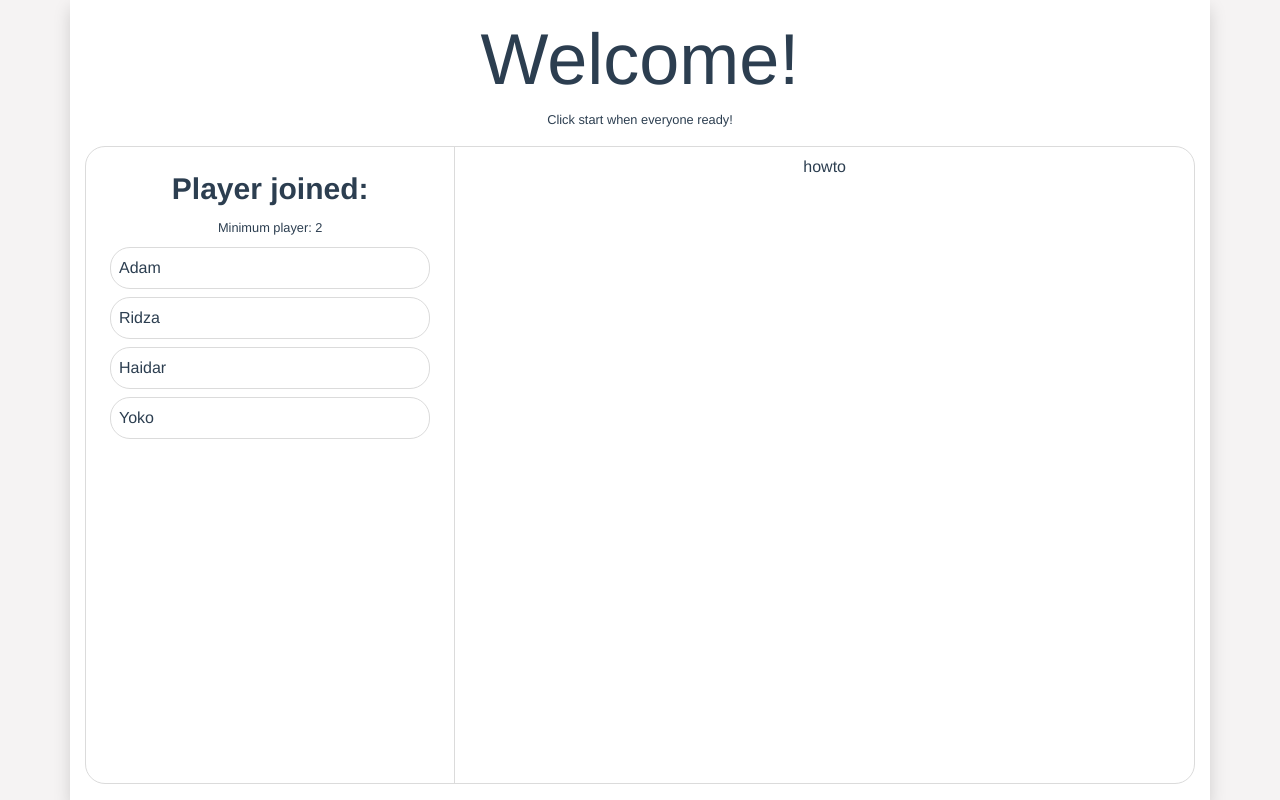
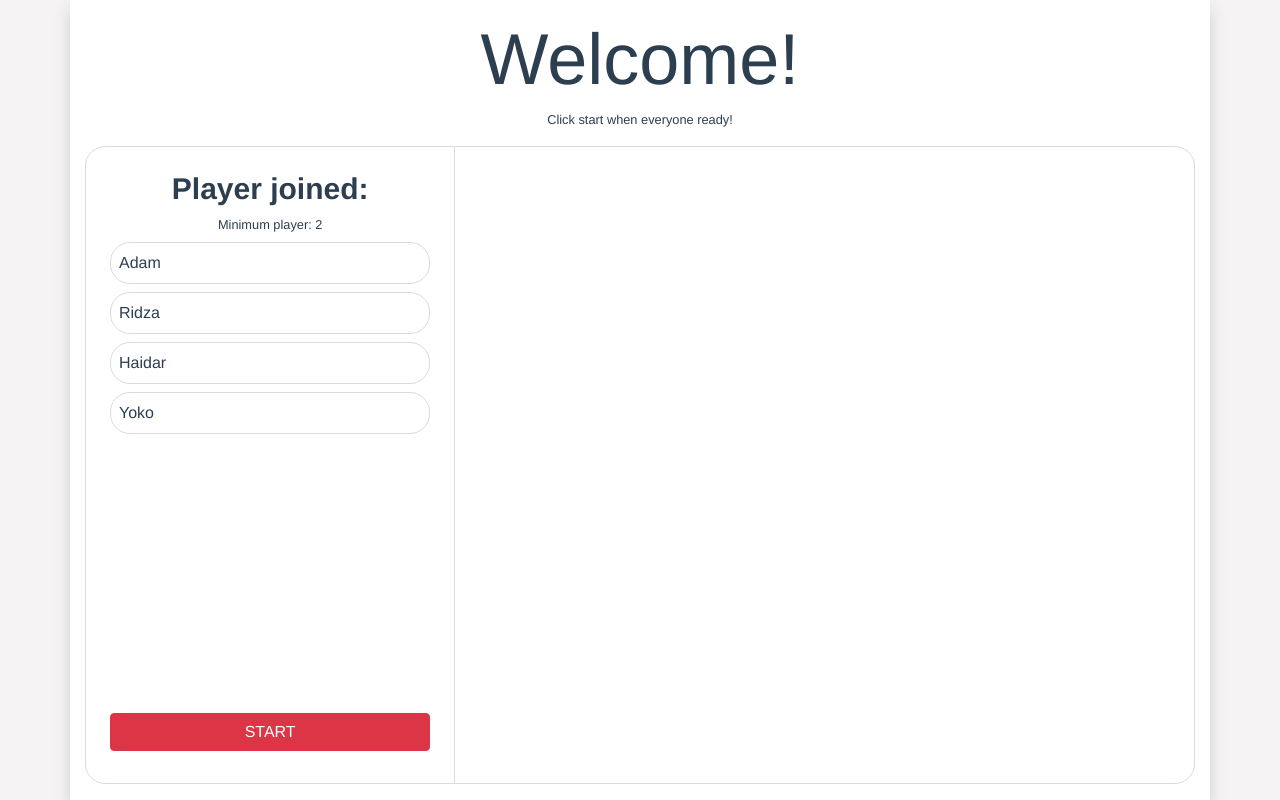
Before and after one commit to Random-Quiz-Generator/Random-Quiz-Generator-Apps, a Vue app in the folder client/: page /lobby in a window 1280 px wide. Built offline with nearby package versions, Linux system fonts and the light colour scheme.

Commit message:
add start game

```diff
--- a/client/src/router/index.js
+++ b/client/src/router/index.js
@@ -15,7 +15,7 @@ const routes = [
     path: '/lobby',
     name: 'Lobby',
     component: Lobby
-  },
+  }
 ]
 
 const router = new VueRouter({
--- a/client/src/views/Home.vue
+++ b/client/src/views/Home.vue
@@ -4,13 +4,12 @@
       <h1 class="display-3 mt-5 pt-5">Welcome to</h1>
       <h1 class="display-3 bounce infinite animated">Random Quiz</h1>
       <small>Some are funny. Some are mindblowing.</small>
-      <b-form class="pt-5 d-flex flex-column align-items-start">
+      <b-form class="pt-5 mt-4 d-flex flex-column align-items-start">
         <b-form-group>
           <b-form-input
             v-model= "name"
             type="text"
             required
-            placeholder="Enter your name"
             class="form-input"
           ></b-form-input>
       </b-form-group>
--- a/client/src/views/Lobby.vue
+++ b/client/src/views/Lobby.vue
@@ -4,12 +4,21 @@
         <h1 class="display-3 mt-3">Welcome!</h1>
         <small>Click start when everyone ready!</small>
         <b-row class="lobby m-3">
-          <b-col cols="4 players-container p-2">
+          <b-col cols="4 players-container p-2 d-flex flex-column">
            <h1 class="display-6 mt-3 player-title">Player joined: </h1>
            <small>Minimum player: 2</small>
            <player v-for="(player, i) in players" :key="i" :name="players[i]"></player>
+           <div class="start-btn mb-4 mr-3 ml-3">
+             <div class="d-flex" v-if="showCounter">
+              <small>starting in</small>
+              <small class="ml-1">{{counter}}</small>
+              <small class="ml-1">. . .</small>
+             </div>
+            <button @click.prevent="countdown" class="btn btn-danger start-now" v-if="!isPlaying">START</button>
+            <small class="ml-1" v-if="isPlaying">Game is on progres..</small>
+           </div>
           </b-col>
-          <b-col cols="8 how-to p-2">howto</b-col>
+          <b-col cols="8 how-to p-2"></b-col>
         </b-row>
       </b-container>
     </div>
@@ -30,7 +39,28 @@ export default {
         'Ridza',
         'Haidar',
         'Yoko'
-      ]
+      ],
+      isPlaying: false,
+      counter: 3,
+      showCounter: false
+    }
+  },
+  methods: {
+    countdown () {
+      this.showCounter = true
+      const timer = setInterval(() => {
+        if (this.counter === 1) {
+          clearInterval(timer)
+          this.showCounter = false
+          this.isPlaying = true
+          this.startGame()
+        } else {
+          this.counter--
+        }
+      }, 1000)
+    },
+    startGame () {
+      console.log('start')
     }
   }
 }
@@ -60,4 +90,10 @@ export default {
     font-size: 30px;
     font-weight: bold;
   }
+  .start-btn{
+    margin-top: auto;
+  }
+  .start-now{
+    width: 100%;
+  }
 </style>
```
